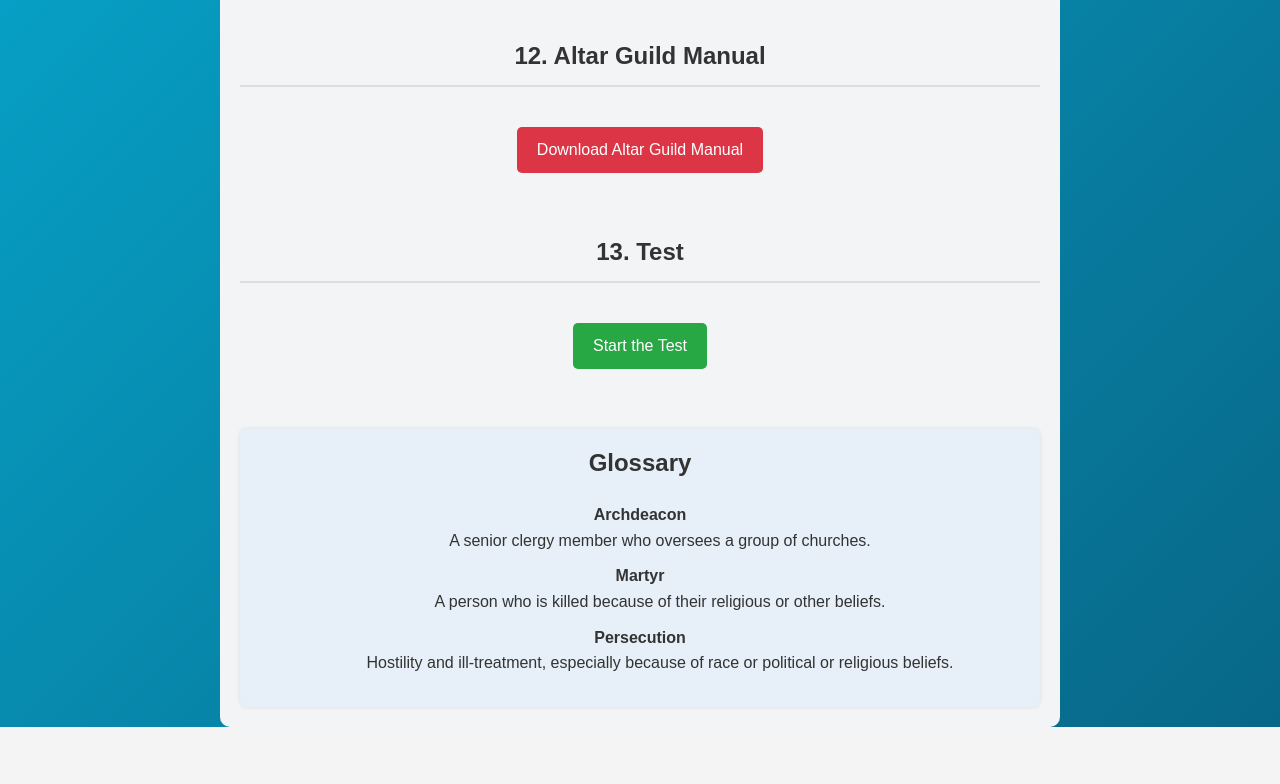
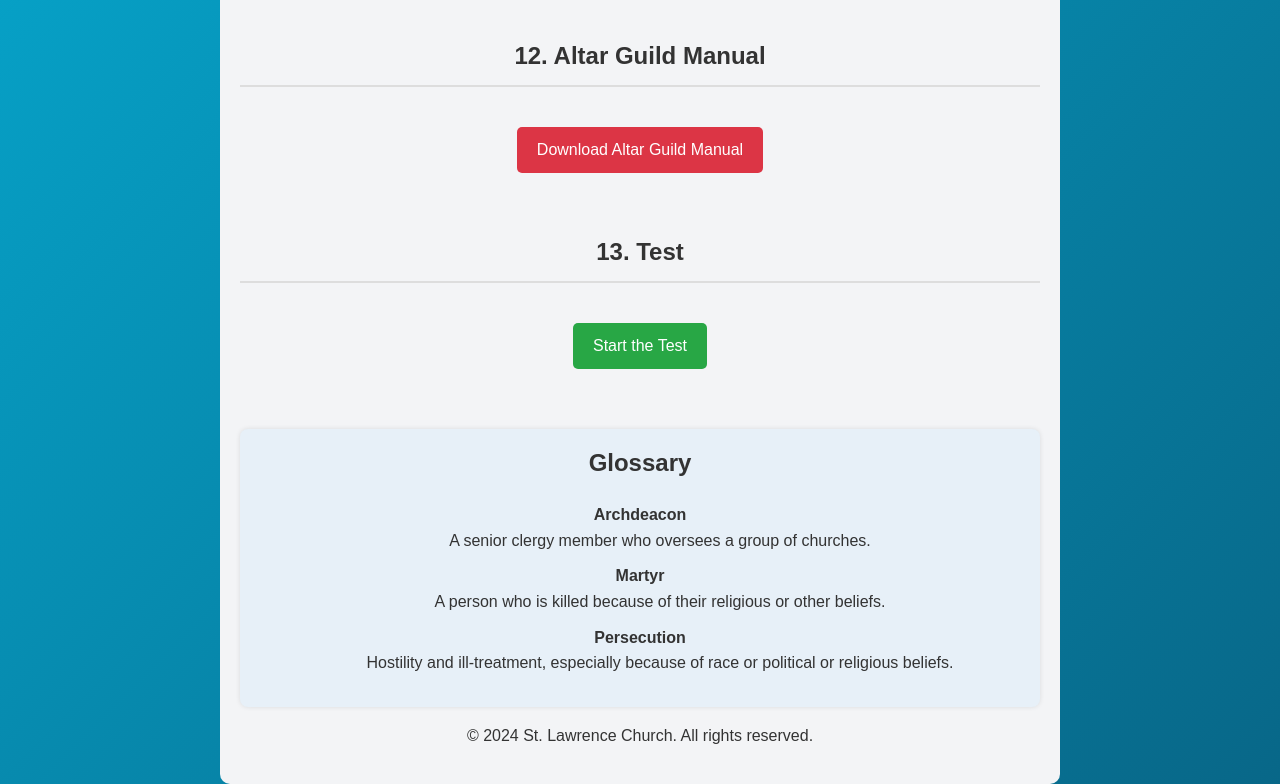
Before and after one commit to Griffin71/ST.-Lawrence-Prayers, a plain HTML site: page index.html in a window 1280 px wide. Shown: the part 10807-11591 px from the top of the page. Before the commit the page ends 11534 px from the top, so only its background shows below. Drawn offline with Linux system fonts and the light colour scheme.

Commit message:
index.html

```diff
--- a/index.html
+++ b/index.html
@@ -327,5 +327,6 @@
             alert("Please make sure you are prepared before starting the test. Good luck!");
         }
     </script>
+						 <p>&copy; 2024 St. Lawrence Church. All rights reserved.</p>
 </body>
 </html>
```
